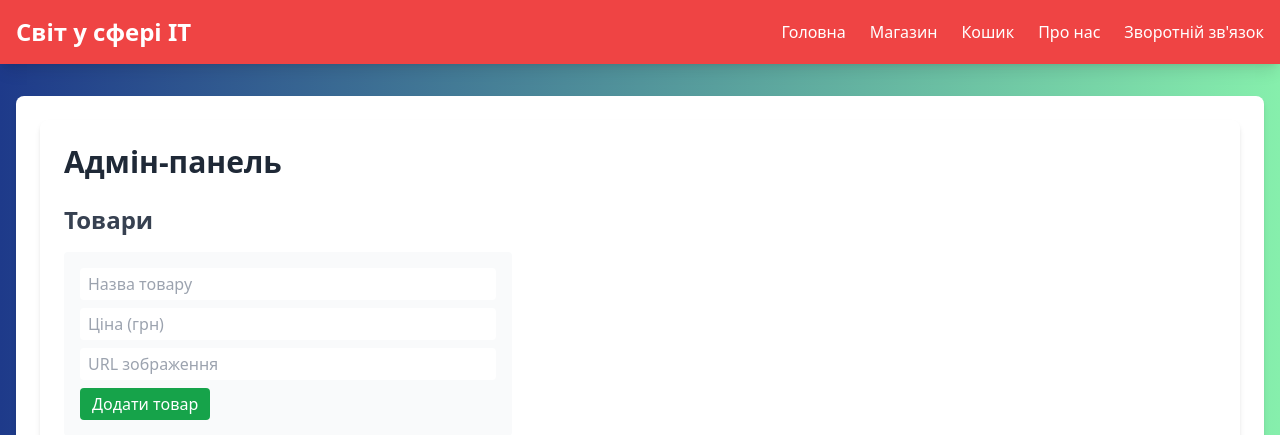
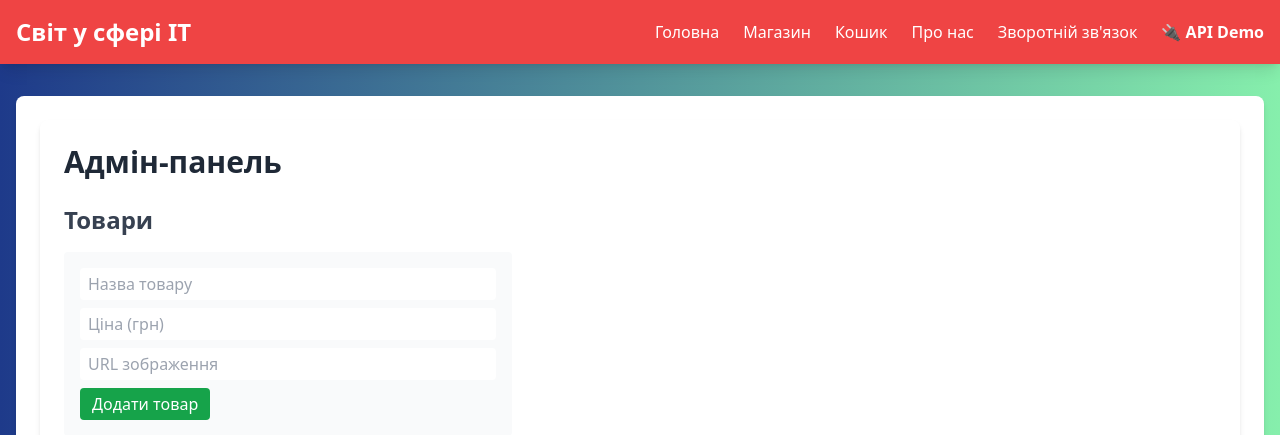
Before and after one commit to danil41k/project, a Flask app: page /admin in a window 1280 px wide. Shown: the top 435 px of the page. Run offline with Flask 3, Linux system fonts and the light colour scheme; the visitor is signed in with stand-in values (Sample User, id 1); data comes from the database, SQL or seed files in the repository; data that the repository does not hold is empty; some libraries are stand-ins or nearby versions.

Commit message:
Update base.html

```diff
--- a/templates/base.html
+++ b/templates/base.html
@@ -31,6 +31,7 @@
                     <li><a href="{{ url_for('shop.cart') }}" class="block py-2 lg:py-0 hover:text-yellow-300 transition duration-300">Кошик</a></li>
                     <li><a href="{{ url_for('about') }}" class="block py-2 lg:py-0 hover:text-yellow-300 transition duration-300">Про нас</a></li>
                     <li><a href="{{ url_for('feedback.feedback') }}" class="block py-2 lg:py-0 hover:text-yellow-300 transition duration-300">Зворотній зв'язок</a></li>
+                    <li><a href="{{ url_for('api_demo') }}" class="block py-2 lg:py-0 hover:text-yellow-300 transition duration-300 font-bold">🔌 API Demo</a></li>
                 </ul>
             </div>
         </nav>
```
